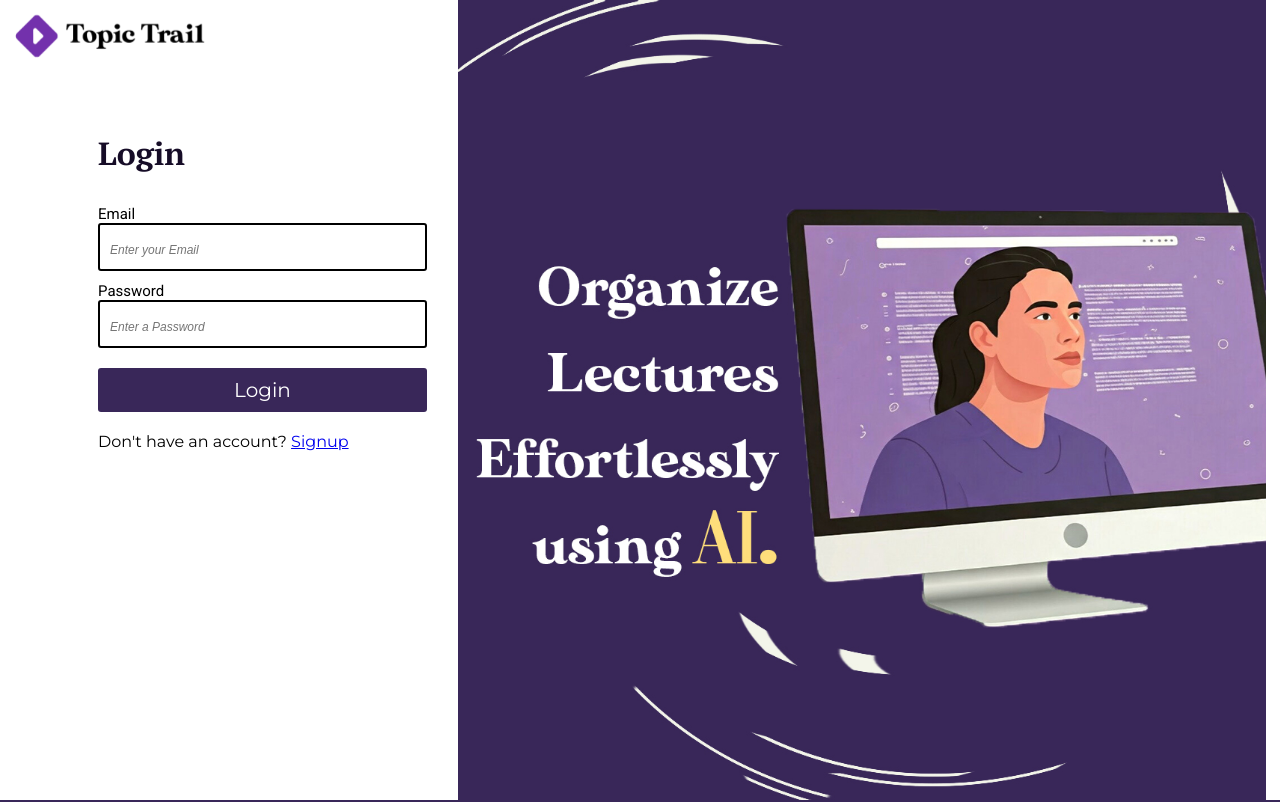
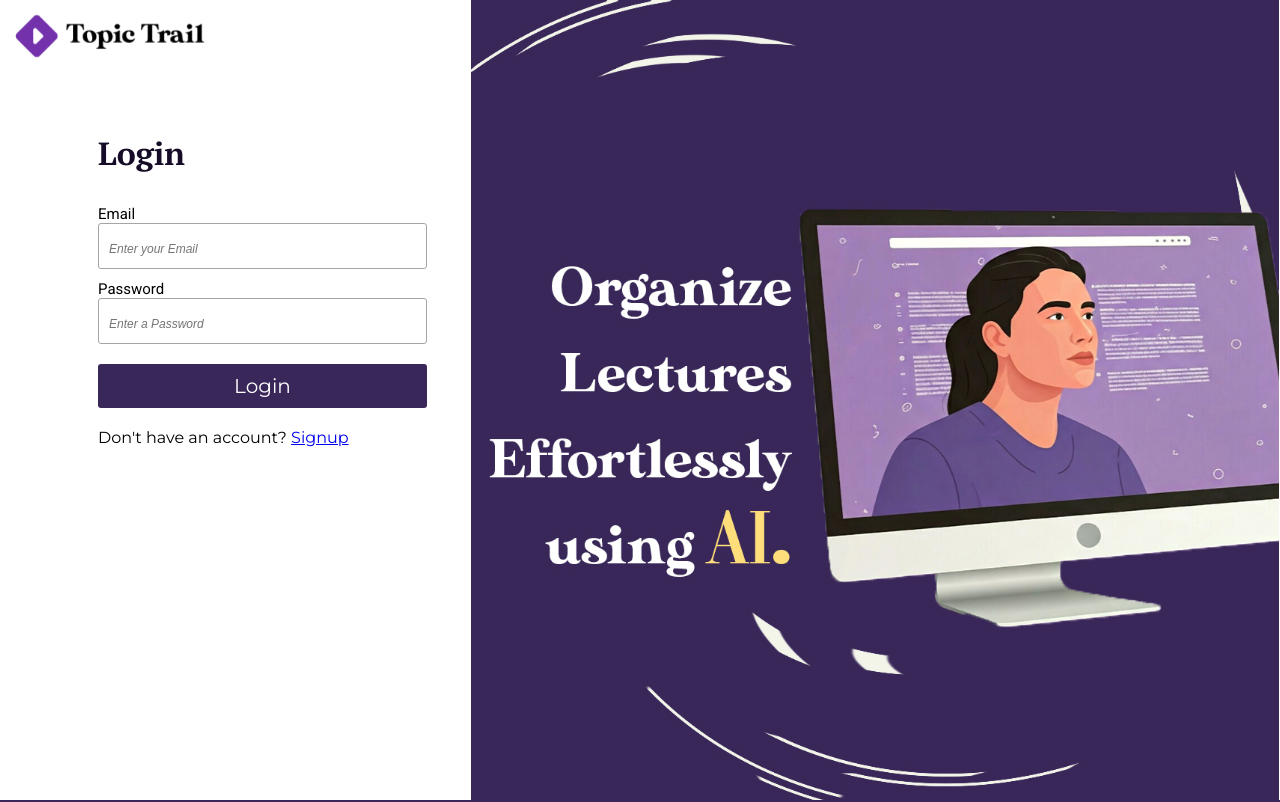
Before and after one commit to ojasharma/Topic_Trail, a React (Vite) app in the folder frontend/: page /login in a window 1280 px wide. Shown: the top 802 px of the page. Built offline with nearby package versions, Linux system fonts and the light colour scheme; a web font is replaced by a local one.

Commit message:
changed login.module.css

```diff
--- a/frontend/src/pages/login.module.css
+++ b/frontend/src/pages/login.module.css
@@ -24,11 +24,12 @@ body {
 }
 
 .page{
-    width: 98.9vw;
+    width: 99.9vw;
     height: auto;
     /* border: 1px red ; */
     /* background-color: aqua; */
     display: flex;
+
     justify-content: space-between;
 }
 
@@ -92,7 +93,7 @@ form input {
   font-size: 20px;
   padding: 10px;
   outline: none;
-  border: 2px solid black;
+  border: 1px solid rgb(165, 165, 165) !important;
   border-radius: 3px;
 }
 
@@ -116,10 +117,10 @@ button {
   align-self: flex-start; /* Align button to the left */
 }
 .sideimg{
-
+    /* margin-left: 300px; */
     width: auto;
     height: 101vh;
-    transform: translateX(0px);
+    /* transform: translateX(150px); */
 }
 @media(max-width: 1031px){
     .page{
```
